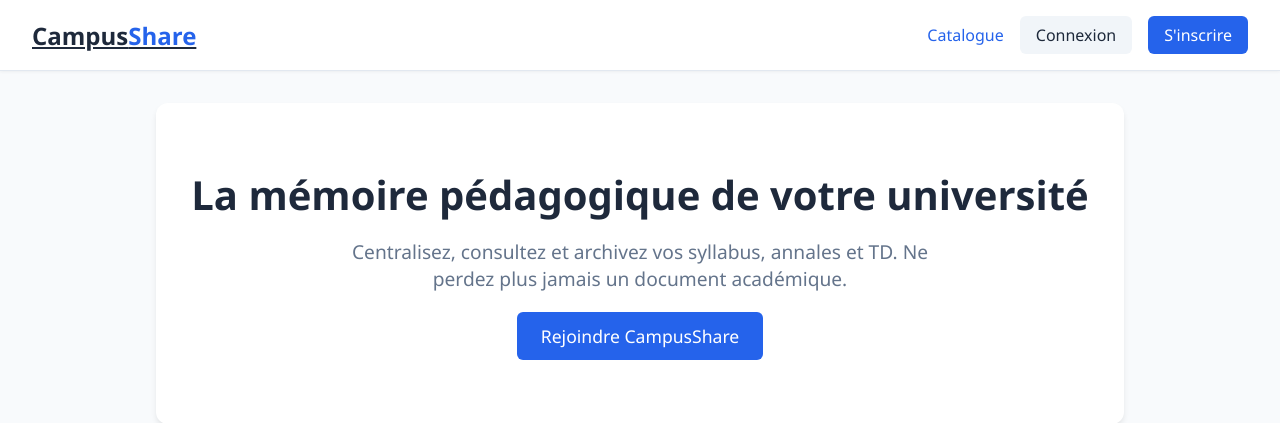
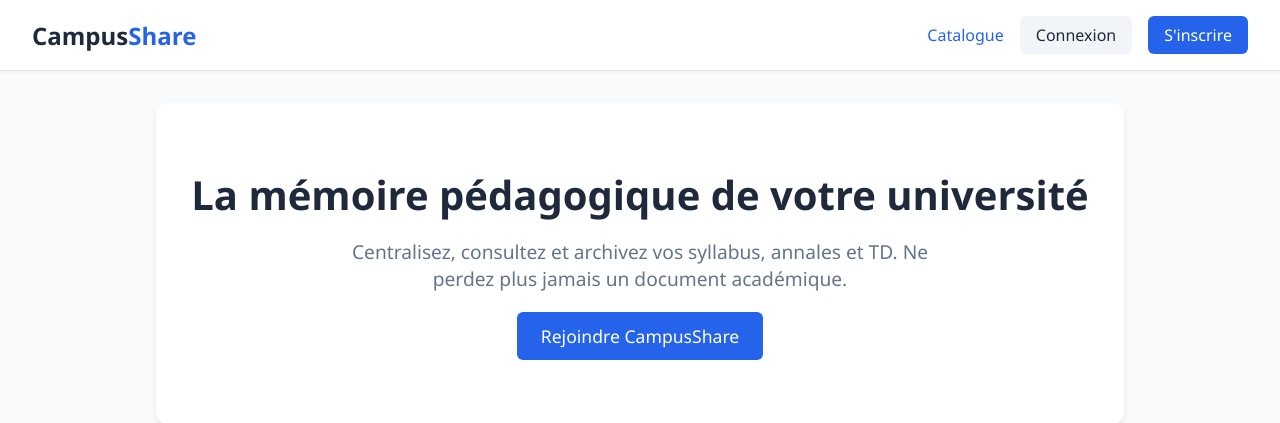
Before and after one commit to havyarimanaollyjocks123-cmyk/CampusShare, a Django app: page / in a window 1280 px wide, with the pointer over the restyled element. Shown: the top 423 px of the page. Run offline with Django 5.2, Linux system fonts and the light colour scheme.

Commit message:
Mise a jour

```diff
--- a/static/css/style.css
+++ b/static/css/style.css
@@ -235,7 +235,7 @@ footer {
 .text-center { text-align: center; }
 .mt-3 { margin-top: 1rem; }
 a { color: var(--primary); text-decoration: none; }
-a:hover { text-decoration: underline; }
+a:hover { text-decoration: none; }
 
 
 /* =========================================
```
Also changed, not shown: db.sqlite3.
